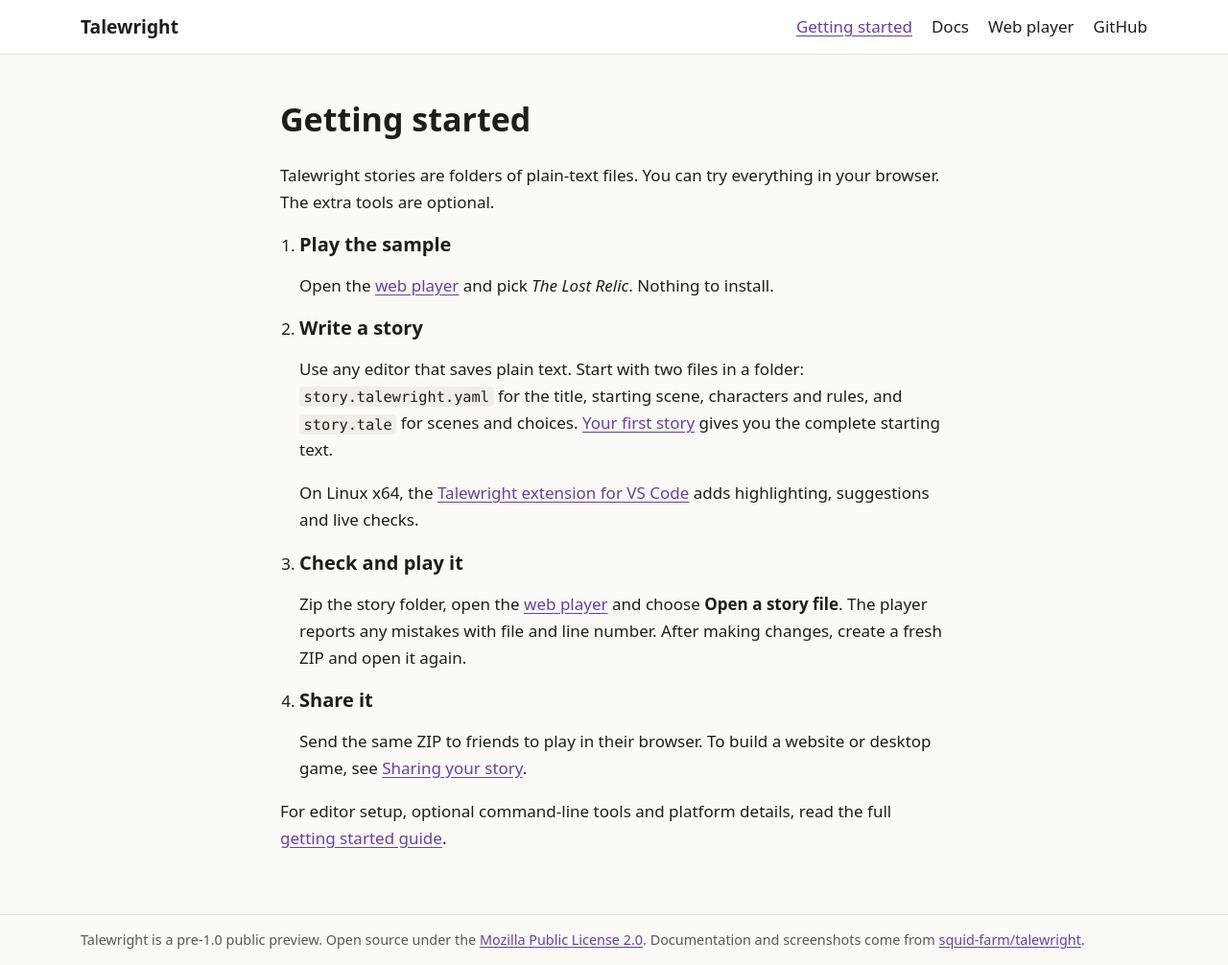
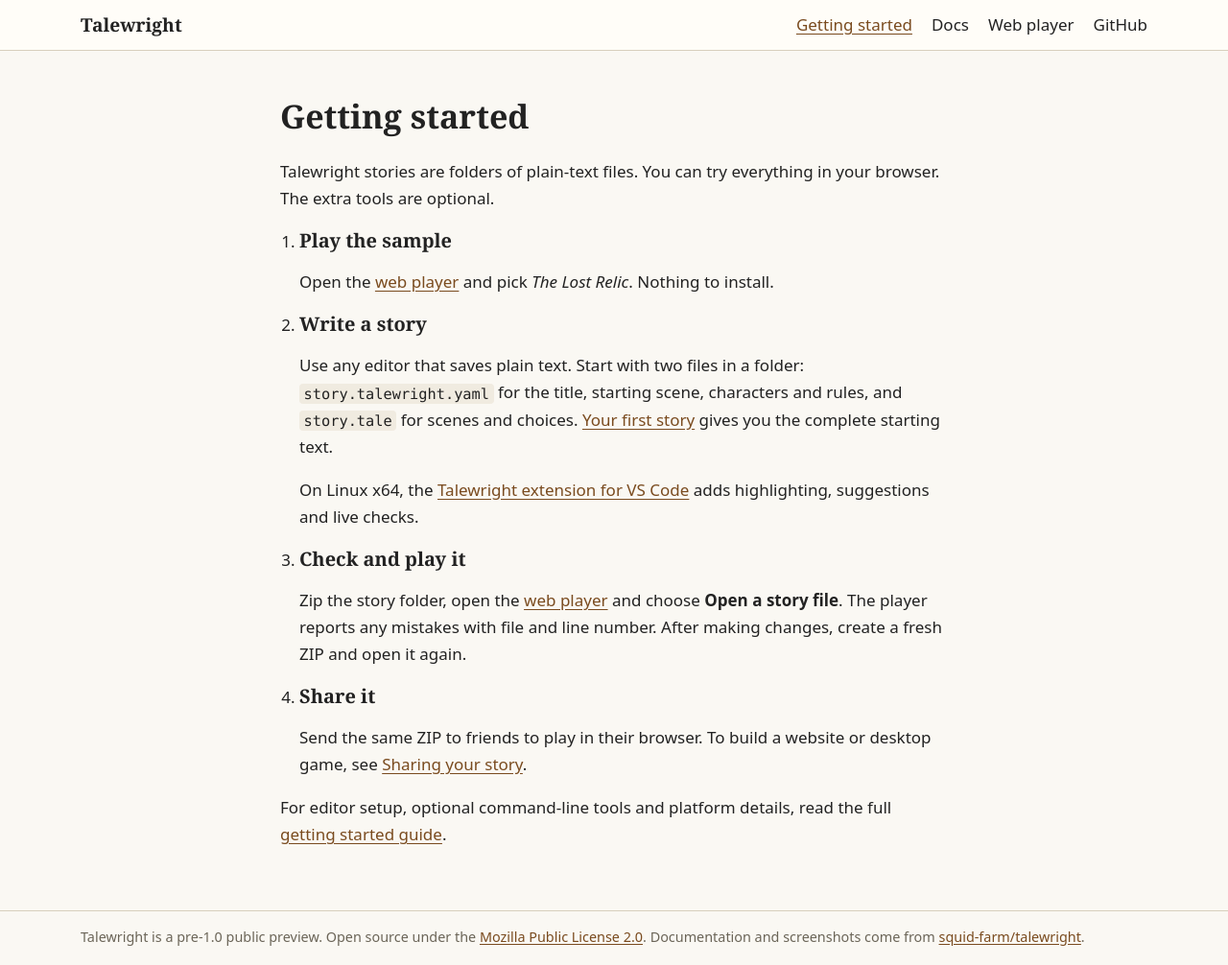
Before and after one commit to squid-farm/talewright-site, a Jekyll site: the page built from getting-started.html, in a window 1280 px wide. Shown: the whole page at 96% size. Built offline with Jekyll 4.4.1, drawn with Linux system fonts in a browser that asks for light colours.

Commit message:
Use the web player's palette and heading font
Co-authored-by: Copilot <223556219+Copilot@users.noreply.github.com>

```diff
--- a/assets/site.css
+++ b/assets/site.css
@@ -1,26 +1,28 @@
 :root {
-  --bg: #fbfaf7;
-  --surface: #ffffff;
-  --text: #1f1d1a;
-  --muted: #5c574f;
-  --border: #e2ded6;
-  --accent: #6b3fa0;
-  --accent-text: #ffffff;
-  --code-bg: #f1eee8;
+  /* Matches the web player's palette (player/src/Talewright.Player/wwwroot/talewright.css). */
+  --bg: #faf8f3;
+  --surface: #fffdf8;
+  --text: #222222;
+  --muted: #6b6558;
+  --border: #d8cfbd;
+  --accent: #7a4b1f;
+  --accent-text: #faf8f3;
+  --code-bg: #f0ebe0;
+  --heading-font: Georgia, "Iowan Old Style", "Palatino Linotype", serif;
   --max: 72rem;
   color-scheme: light dark;
 }
 
 @media (prefers-color-scheme: dark) {
   :root {
-    --bg: #17151a;
-    --surface: #201d24;
-    --text: #ece9f0;
-    --muted: #b3adbb;
-    --border: #36313d;
-    --accent: #c4a5ef;
-    --accent-text: #17151a;
-    --code-bg: #2a2630;
+    --bg: #1c1a17;
+    --surface: #26231f;
+    --text: #e8e2d6;
+    --muted: #a49c8c;
+    --border: #3d382f;
+    --accent: #e0a96d;
+    --accent-text: #1c1a17;
+    --code-bg: #2b2823;
   }
 }
 
@@ -47,7 +49,7 @@ a:hover { text-decoration-thickness: 2px; }
 
 img { max-width: 100%; height: auto; }
 
-h1, h2, h3 { line-height: 1.25; }
+h1, h2, h3, .brand { font-family: var(--heading-font); line-height: 1.25; }
 
 code, pre { font-family: ui-monospace, SFMono-Regular, Menlo, Consolas, monospace; font-size: 0.9em; }
 code { background: var(--code-bg); padding: 0.1em 0.3em; border-radius: 4px; }
```
